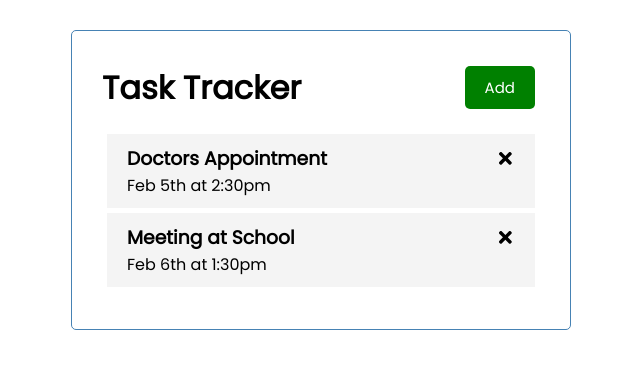
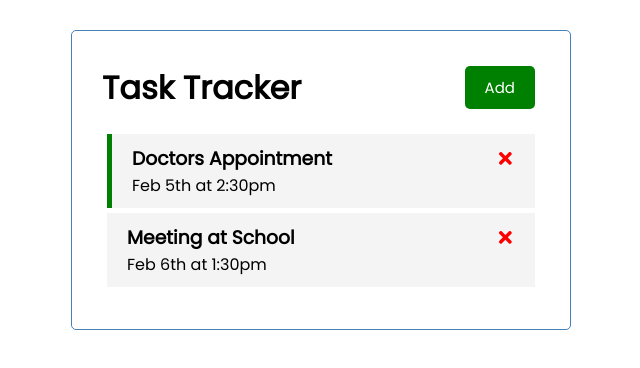
Before and after one commit to verisence/todo-react, a React (Create React App) app: page / in a window 1280 px wide. Shown: the top 368 px of the page, without its empty margins (319-959 px from the left). Built offline with nearby package versions, Linux system fonts and the light colour scheme.

Commit message:
Add delete and toggle reminder functions

```diff
--- a/src/App.js
+++ b/src/App.js
@@ -14,14 +14,40 @@
       id: 2,
       text: "Meeting at School",
       day: "Feb 6th at 1:30pm",
-      reminder: true,
+      reminder: false,
     },
   ]);
+
+  // Delete Task
+
+  const deleteTask = (id) => {
+    // console.log(id);
+    setTasks(tasks.filter((task) => task.id !== id));
+  };
+
+  // Toggle Reminder
+
+  const toggleReminder = (id) => {
+    // console.log(id);
+    setTasks(
+      tasks.map((task) =>
+        task.id === id ? { ...task, reminder: !task.reminder } : task
+      )
+    );
+  };
 
   return (
     <div className='container'>
       <Header title='Task Tracker'></Header>
-      <Tasks tasks={tasks}></Tasks>
+      {tasks.length > 0 ? (
+        <Tasks
+          tasks={tasks}
+          onDelete={deleteTask}
+          onToggle={toggleReminder}
+        ></Tasks>
+      ) : (
+        "No Tasks At The Moment"
+      )}
     </div>
   );
 };
--- a/src/components/Task.js
+++ b/src/components/Task.js
@@ -1,9 +1,16 @@
 import { FaTimes } from "react-icons/fa";
-const Task = ({ task }) => {
+const Task = ({ task, onDelete, onToggle }) => {
   return (
-    <div className='task'>
+    <div
+      className={`task ${task.reminder ? "reminder" : ""}`}
+      onDoubleClick={() => onToggle(task.id)}
+    >
       <h3>
-        {task.text} <FaTimes />
+        {task.text}{" "}
+        <FaTimes
+          style={{ color: "red", cursor: "pointer" }}
+          onClick={() => onDelete(task.id)}
+        />
       </h3>
       <p>{task.day}</p>
     </div>
--- a/src/components/Tasks.js
+++ b/src/components/Tasks.js
@@ -1,12 +1,14 @@
 import Task from "./Task";
 
-const Tasks = ({ tasks }) => {
+const Tasks = ({ tasks, onDelete, onToggle }) => {
   return (
     <>
       {tasks.map((task) => (
         <Task
           key={task.id}
           task={task}
+          onDelete={onDelete}
+          onToggle={onToggle}
         />
       ))}
     </>
```
